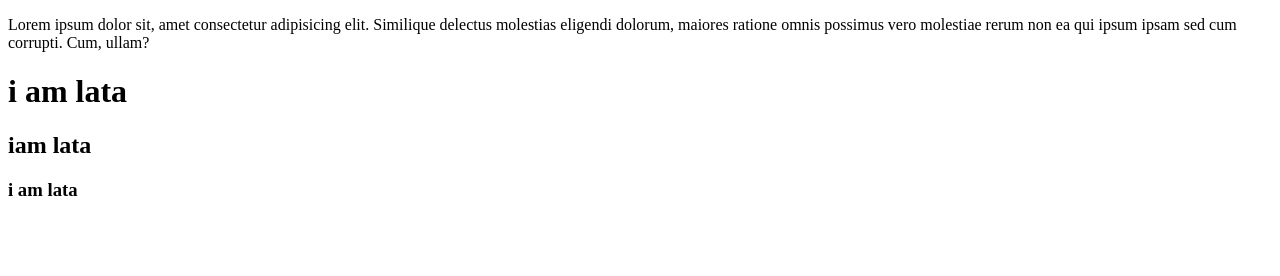
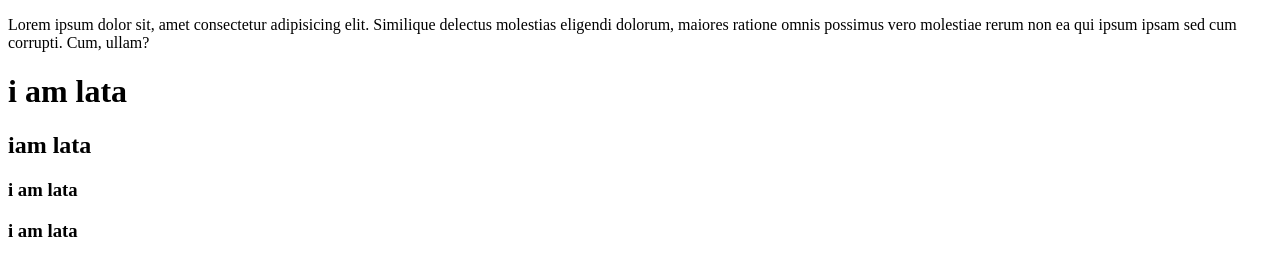
Before and after one commit to jhialilatadash-sudo/demorepository, a plain HTML site: page index.html in a window 1280 px wide. Drawn offline with Linux system fonts and the light colour scheme.

Commit message:
new tag added

```diff
--- a/index.html
+++ b/index.html
@@ -14,6 +14,7 @@
         <h1>i am lata</h1>
         <h2> iam lata</h2>
         <h3>i am lata</h3>
+        <h3>i am lata</h3>
         <script src="/javascript.js"></script>
 </body>
 
```
